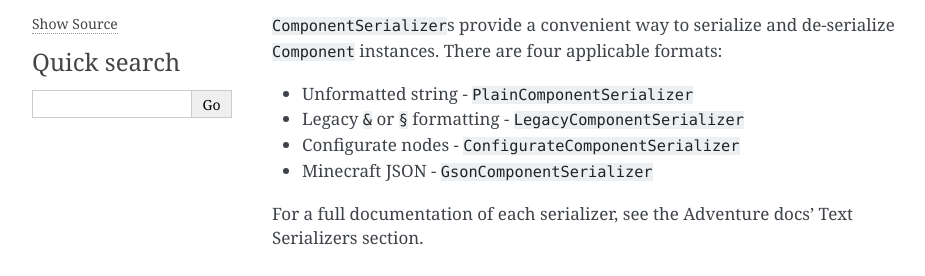
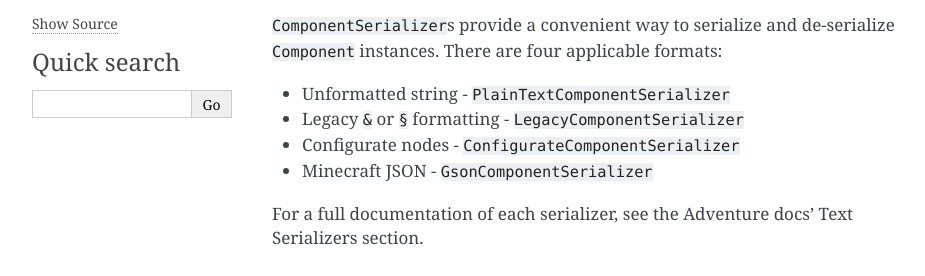
Before and after one commit to SpongePowered/SpongeDocs, a Sphinx documentation site: the page built from source/plugin/text/representations/index.rst, in a window 1280 px wide, cut to the strip 200-476 px from the top of the page. Shown: the whole strip, without its empty margins (148-1073 px from the left). Built offline with Sphinx 7.4.7, drawn with Linux system fonts in a browser that asks for light colours; cross-references to code outside the pages are shown as plain code.

Commit message:
Fixed links for adventure javadocs (#1007)
Co-authored-by: mosemister <mosemister@users.noreply.github.com>
Co-authored-by: ST-DDT <ST-DDT@gmx.de>

```diff
--- a/source/conf.py
+++ b/source/conf.py
@@ -100,7 +100,11 @@
     "https://jd.spongepowered.org/plugin-spi/0.3.0/": ["org.spongepowered.plugin"],
     "https://docs.oracle.com/javase/8/docs/api/": ["java"],
     "https://guava.dev/releases/21.0/api/docs/": ["com.google.common"],
-    "https://jd.adventure.kyori.net/api/4.9.3/": ["net.kyori.adventure"],
+    "https://jd.advntr.dev/serializer-configurate4/4.9.3/": ["net.kyori.adventure.serializer.configurate4"],
+    "https://jd.advntr.dev/text-serializer-plain/4.9.3/":["net.kyori.adventure.text.serializer.plain"],
+    "https://jd.advntr.dev/text-serializer-legacy/4.9.3/":["net.kyori.adventure.text.serializer.legacy"],
+    "https://jd.advntr.dev/text-serializer-gson/4.9.3/":["net.kyori.adventure.text.serializer.gson"],
+    "https://jd.advntr.dev/api/4.9.3/": ["net.kyori.adventure"],
 }
 
 # -- sphinx-intersphinx Configuration -------------------------------------
--- a/source/plugin/text/representations/index.rst
+++ b/source/plugin/text/representations/index.rst
@@ -7,7 +7,7 @@
     net.kyori.adventure.text.serializer.ComponentSerializer
     net.kyori.adventure.text.serializer.gson.GsonComponentSerializer
     net.kyori.adventure.text.serializer.legacy.LegacyComponentSerializer
-    net.kyori.adventure.text.serializer.plain.PlainComponentSerializer
+    net.kyori.adventure.text.serializer.plain.PlainTextComponentSerializer
     net.kyori.adventure.serializer.configurate4.ConfigurateComponentSerializer
     java.lang.String
 
@@ -18,7 +18,7 @@
 :javadoc:`ComponentSerializer`\ s provide a convenient way to serialize and de-serialize :javadoc:`Component` instances.
 There are four applicable formats:
 
-* Unformatted string - :javadoc:`PlainComponentSerializer`
+* Unformatted string - :javadoc:`PlainTextComponentSerializer`
 * Legacy ``&`` or ``§`` formatting - :javadoc:`LegacyComponentSerializer`
 * Configurate nodes - :javadoc:`ConfigurateComponentSerializer`
 * Minecraft JSON - :javadoc:`GsonComponentSerializer`
```
